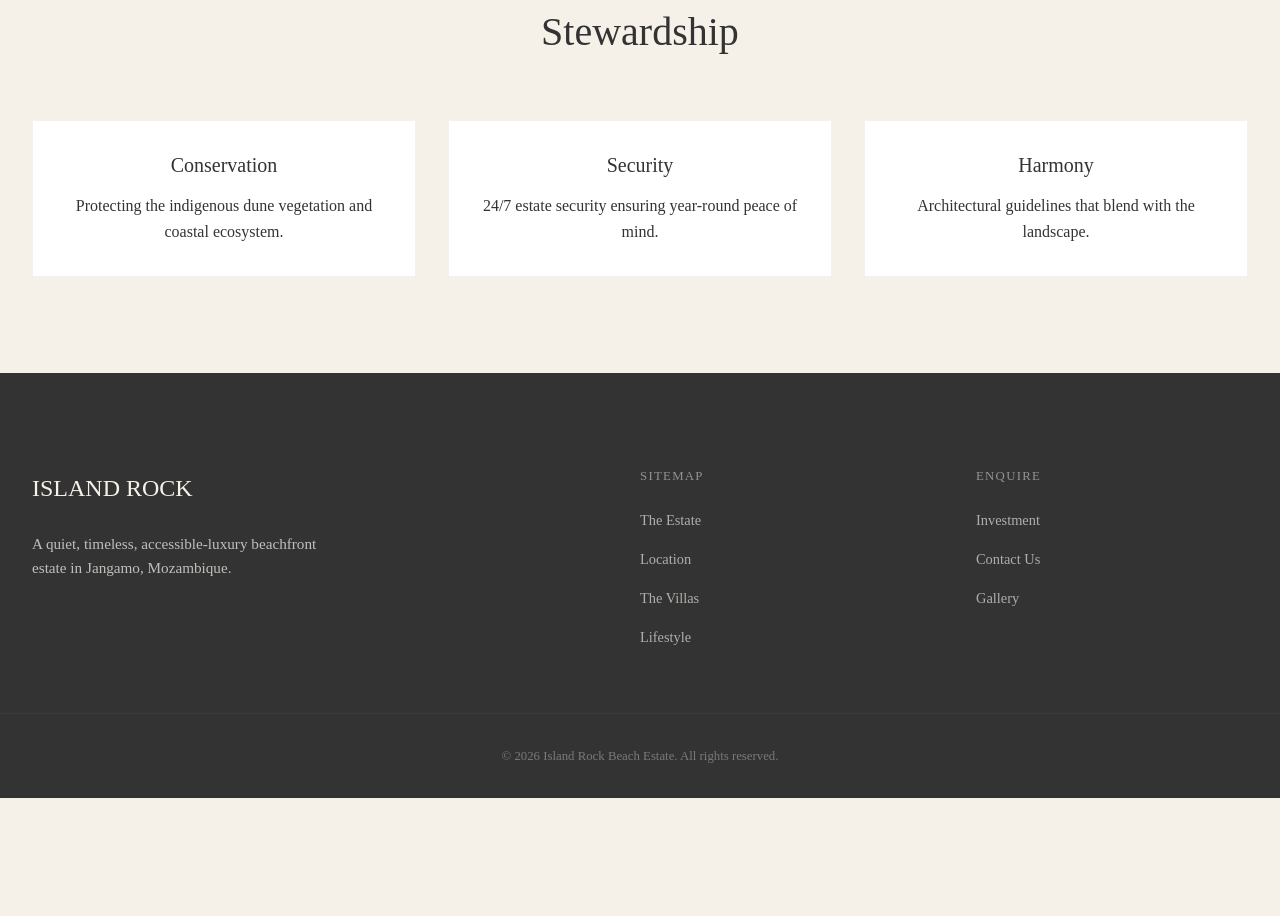
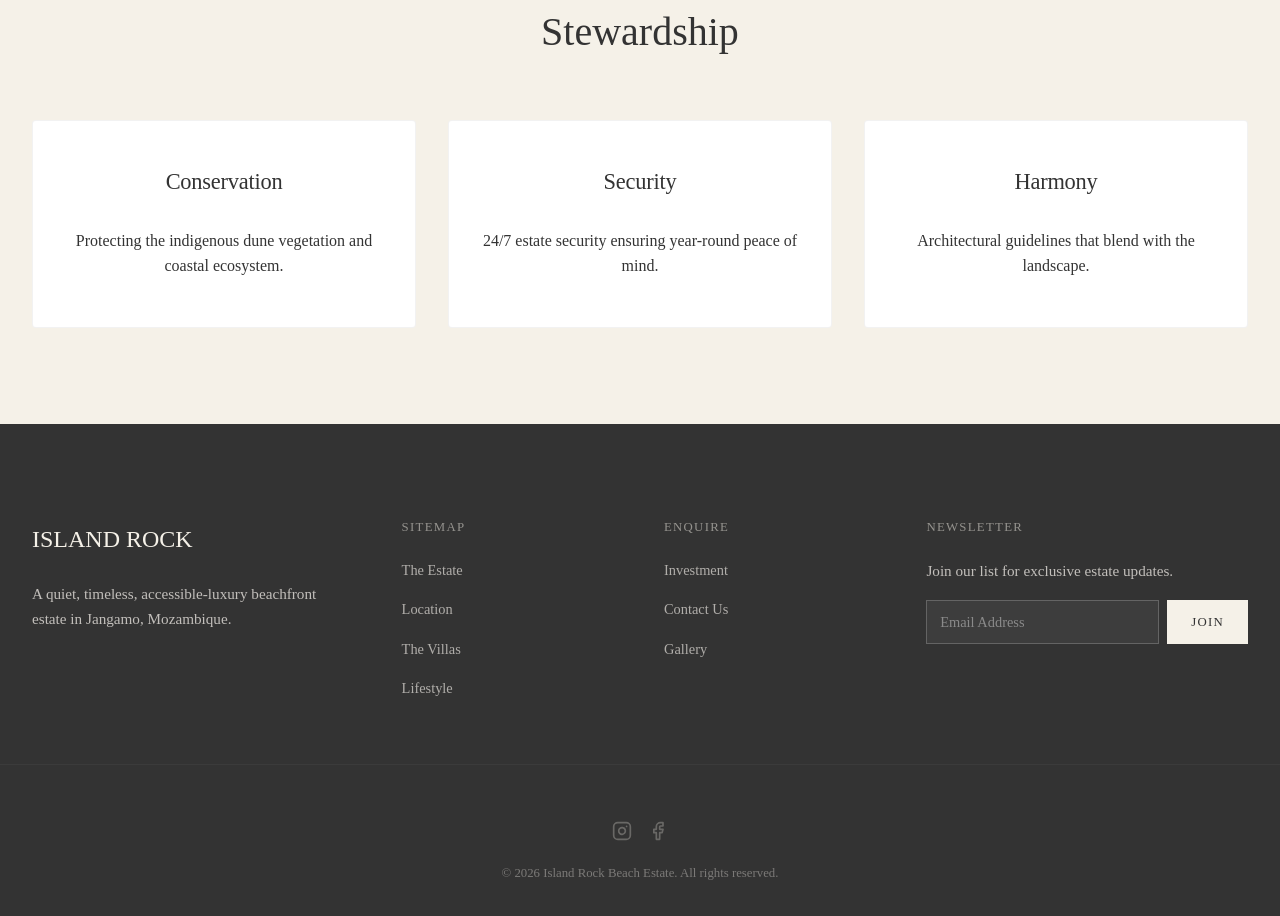
Before and after one commit to m26yzmcb4x-star/islandrockbeachestate, a Next.js app: page /estate in a window 1280 px wide. Shown: the part 1260-2176 px from the top of the page. Before the commit the page ends 2058 px from the top, so only its background shows below. Built offline with nearby package versions, Linux system fonts and the light colour scheme.

Commit message:
Feat: Phase 2 Visual Enhancements (Parallax, Cards, Gallery, Footer)

```diff
--- a/src/components/Footer.module.css
+++ b/src/components/Footer.module.css
@@ -10,8 +10,8 @@
     margin: 0 auto;
     padding: 0 2rem;
     display: grid;
-    grid-template-columns: 2fr 1fr 1fr;
-    gap: 4rem;
+    grid-template-columns: 1.5fr 1fr 1fr 1.5fr;
+    gap: 3rem;
     margin-bottom: 4rem;
 }
 
@@ -61,6 +61,68 @@
 
 .link:hover {
     opacity: 1;
+    color: var(--color-white);
+}
+
+.socials {
+    display: flex;
+    gap: 1rem;
+    margin-top: 1.5rem;
+}
+
+.socialIcon {
+    color: var(--color-sand);
+    opacity: 0.7;
+    transition: all 0.3s ease;
+}
+
+.socialIcon:hover {
+    opacity: 1;
+    transform: translateY(-2px);
+    color: var(--color-white);
+}
+
+.newsletterForm {
+    display: flex;
+    gap: 0.5rem;
+    margin-top: 1rem;
+}
+
+.newsletterInput {
+    flex: 1;
+    padding: 0.8rem;
+    border: 1px solid rgba(255, 255, 255, 0.2);
+    background: rgba(255, 255, 255, 0.05);
+    color: var(--color-white);
+    font-family: var(--font-body);
+    font-size: 0.9rem;
+    border-radius: 0;
+}
+
+.newsletterInput::placeholder {
+    color: rgba(255, 255, 255, 0.4);
+}
+
+.newsletterInput:focus {
+    outline: none;
+    border-color: var(--color-sand);
+}
+
+.newsletterButton {
+    padding: 0 1.5rem;
+    background: var(--color-sand);
+    color: var(--color-charcoal);
+    border: none;
+    font-family: var(--font-body);
+    text-transform: uppercase;
+    font-size: 0.8rem;
+    letter-spacing: 0.1em;
+    cursor: pointer;
+    transition: all 0.3s ease;
+}
+
+.newsletterButton:hover {
+    background: var(--color-white);
 }
 
 .bottom {
--- a/src/components/Footer.tsx
+++ b/src/components/Footer.tsx
@@ -1,5 +1,6 @@
 import Link from "next/link";
 import styles from "./Footer.module.css";
+import { Facebook, Instagram } from "lucide-react";
 
 export default function Footer() {
     return (
@@ -32,9 +33,35 @@ export default function Footer() {
                         <Link href="/gallery" className={styles.link}>Gallery</Link>
                     </div>
                 </div>
+
+                <div className={styles.column}>
+                    <h4>Newsletter</h4>
+                    <p className={styles.tagline} style={{ marginBottom: '1rem' }}>
+                        Join our list for exclusive estate updates.
+                    </p>
+                    <form className={styles.newsletterForm} action="/contact">
+                        <input
+                            type="email"
+                            placeholder="Email Address"
+                            className={styles.newsletterInput}
+                            required
+                        />
+                        <button type="submit" className={styles.newsletterButton}>
+                            Join
+                        </button>
+                    </form>
+                </div>
             </div>
 
             <div className={styles.bottom}>
+                <div className={styles.socials} style={{ justifyContent: 'center', marginBottom: '1rem' }}>
+                    <a href="https://instagram.com" target="_blank" rel="noopener noreferrer" aria-label="Instagram">
+                        <Instagram size={20} className={styles.socialIcon} />
+                    </a>
+                    <a href="https://facebook.com" target="_blank" rel="noopener noreferrer" aria-label="Facebook">
+                        <Facebook size={20} className={styles.socialIcon} />
+                    </a>
+                </div>
                 &copy; {new Date().getFullYear()} Island Rock Beach Estate. All rights reserved.
             </div>
         </footer>
--- a/src/components/Hero.module.css
+++ b/src/components/Hero.module.css
@@ -29,33 +29,24 @@
     z-index: 1;
 }
 
-/* Placeholder for background image */
-.hero::before {
-    content: '';
+/* Background Image Layer for Parallax */
+.backgroundImage {
     position: absolute;
     top: 0;
     left: 0;
     width: 100%;
-    height: 100%;
+    height: 120%;
+    /* Taller to allow for scrolling parallax */
+    top: -10%;
+    /* Center it vertically initially */
     background-image: url('/images/home-hero-new.jpg');
-    /* Reef/Ocean vibe */
     background-size: cover;
     background-position: center;
     image-rendering: -webkit-optimize-contrast;
-    /* Try to sharpen slightly if scaled */
     z-index: 0;
-    /* subtle zoom animation */
-    animation: zoom 20s ease infinite alternate;
-}
-
-@keyframes zoom {
-    from {
-        transform: scale(1);
-    }
-
-    to {
-        transform: scale(1.05);
-    }
+    will-change: transform;
+    /* Determine if we keep the zoom animation or replace with parallax */
+    /* animation: zoom 20s ease infinite alternate; */
 }
 
 .content {
--- a/src/components/Hero.tsx
+++ b/src/components/Hero.tsx
@@ -1,3 +1,6 @@
+"use client";
+
+import { useState, useEffect } from "react";
 import Link from "next/link";
 import styles from "./Hero.module.css";
 
@@ -16,8 +19,22 @@ export default function Hero({
     ctaLink = "/contact",
     variant = "full",
 }: HeroProps) {
+    const [offset, setOffset] = useState(0);
+
+    useEffect(() => {
+        const handleScroll = () => {
+            setOffset(window.scrollY);
+        };
+        window.addEventListener("scroll", handleScroll);
+        return () => window.removeEventListener("scroll", handleScroll);
+    }, []);
+
     return (
         <section className={`${styles.hero} ${styles[variant]}`}>
+            <div
+                className={styles.backgroundImage}
+                style={{ transform: `translateY(${offset * 0.5}px)` }}
+            />
             <div className={styles.backgroundOverlay} />
             <div className={styles.content}>
                 <h1 className={styles.headline}>{headline}</h1>
--- a/src/styles/Home.module.css
+++ b/src/styles/Home.module.css
@@ -80,22 +80,58 @@
 
 .featuresGrid {
     display: grid;
-    grid-template-columns: repeat(3, 1fr);
+    grid-template-columns: repeat(auto-fit, minmax(280px, 1fr));
     gap: 2rem;
     margin-top: 4rem;
+    width: 100%;
 }
 
 .featureCard {
-    padding: 2rem;
+    padding: 3rem 2rem;
     background: var(--color-white);
     border: 1px solid rgba(0, 0, 0, 0.05);
     text-align: center;
+    transition: all 0.3s ease;
+    display: flex;
+    flex-direction: column;
+    align-items: center;
+    gap: 1.5rem;
+    position: relative;
+    overflow: hidden;
+    border-radius: 4px;
+}
+
+.featureCard:hover {
+    transform: translateY(-8px);
+    box-shadow: 0 15px 30px rgba(0, 0, 0, 0.08);
+    border-color: var(--color-stone);
+}
+
+.cardIcon {
+    margin-bottom: 0.5rem;
+    opacity: 0.8;
+    transition: transform 0.3s ease;
+}
+
+.featureCard:hover .cardIcon {
+    transform: scale(1.1);
+    color: var(--color-ocean);
+    opacity: 1;
 }
 
 .featureTitle {
     font-family: var(--font-heading);
-    font-size: 1.25rem;
-    margin-bottom: 1rem;
+    font-size: 1.4rem;
+    margin-bottom: 0.5rem;
+    letter-spacing: -0.01em;
+}
+
+.cardDescription {
+    font-family: var(--font-body);
+    font-size: 1rem;
+    color: var(--color-charcoal);
+    opacity: 0.7;
+    line-height: 1.5;
 }
 
 @media (max-width: 900px) {
```
Also changed, not shown: src/app/page.tsx (+32 -4 lines).
